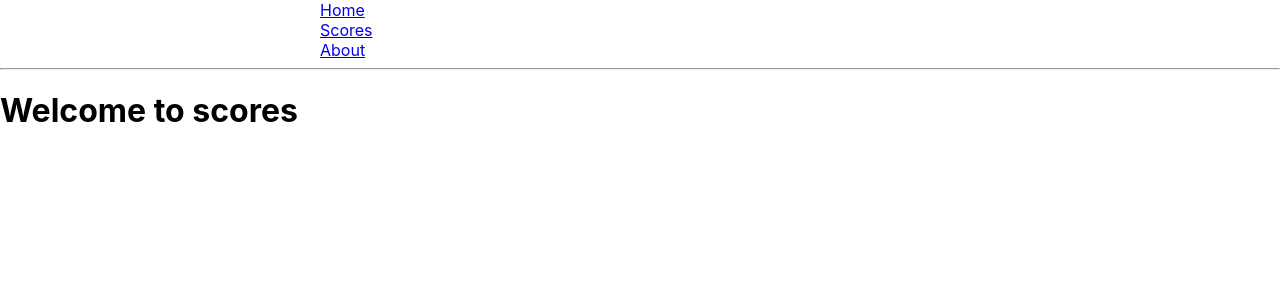
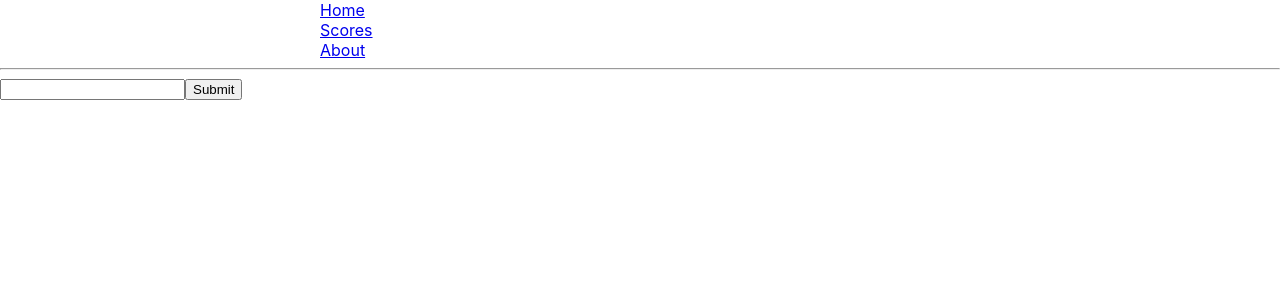
Before and after one commit to lwesterl/ScoreServer, a React (Create React App) app in the folder frontend/: page /Scores in a window 1280 px wide. Shown: the top 300 px of the page. Built offline with nearby package versions, Linux system fonts and the light colour scheme.

Commit message:
add inititials for linking scores home page to user scores page

```diff
--- /dev/null
+++ b/frontend/src/components/SearchBar.js
@@ -0,0 +1,28 @@
+import React, { Component } from 'react';
+
+/**
+  *   @class SearchBar
+  *   Show a searchbar
+  *   Note: pass onSubmit and onChange as props
+  *   Todo: make much nice looking
+  */
+class SearchBar extends Component {
+  constructor(props) {
+    super(props);
+    this.handleChange = this.props.onChange;
+    this.handleSubmit = this.props.onSubmit;
+  }
+
+  render() {
+    return(
+      <div>
+        <form className='search' onSubmit={this.handleSubmit}>
+          <input type="text" onChange={this.handleChange} />
+         <input type="submit" value="Submit" />
+       </form>
+      </div>
+    );
+  }
+}
+
+export default SearchBar;
--- a/frontend/src/pages/ScoresHome/ScoresHome.js
+++ b/frontend/src/pages/ScoresHome/ScoresHome.js
@@ -1,7 +1,32 @@
-import React from 'react';
+import React, { Component } from 'react';
+import SearchBar from '../../components/SearchBar';
 
-function ScoresHome() {
-  return <h1>Welcome to scores</h1>;
+/**
+  *   @class ScoresHome
+  *   Home page for scores: provides functionality for searching specific user
+  *   (links to Scores)
+  */
+class ScoresHome extends Component {
+  constructor() {
+    super();
+    this.search = '';
+  }
+
+  updateSearch(event) {
+    this.search = event.target.value;
+  };
+
+  userSubmit(event) {
+    this.props.history.push(`/scores/${this.search}`);
+
+  }
+
+  render() {
+    return (
+      <SearchBar placeholder='Username' onSubmit={this.userSubmit.bind(this)} onChange={this.updateSearch.bind(this)} />
+    );
+  }
+
 }
 
 export default ScoresHome;
```
